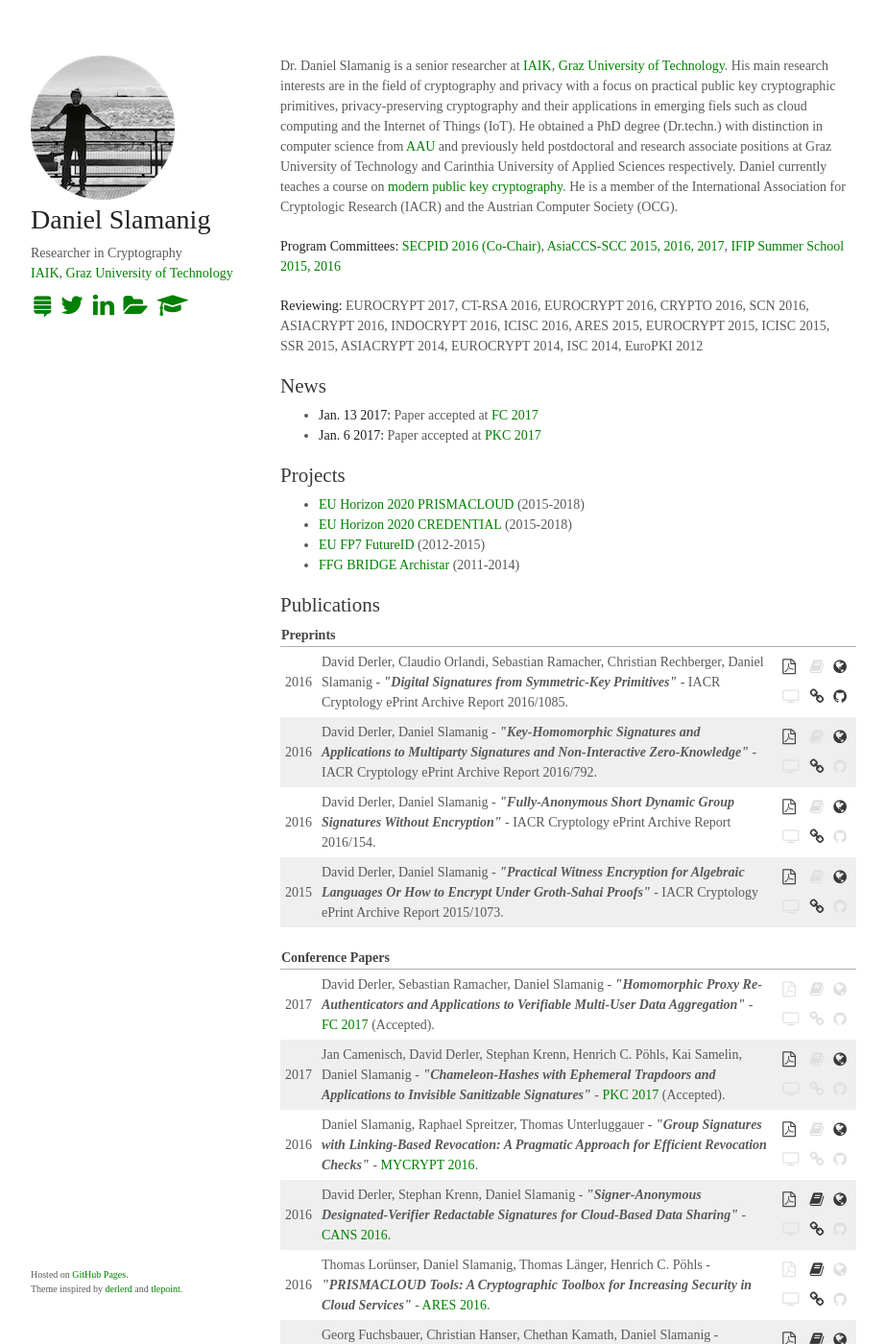
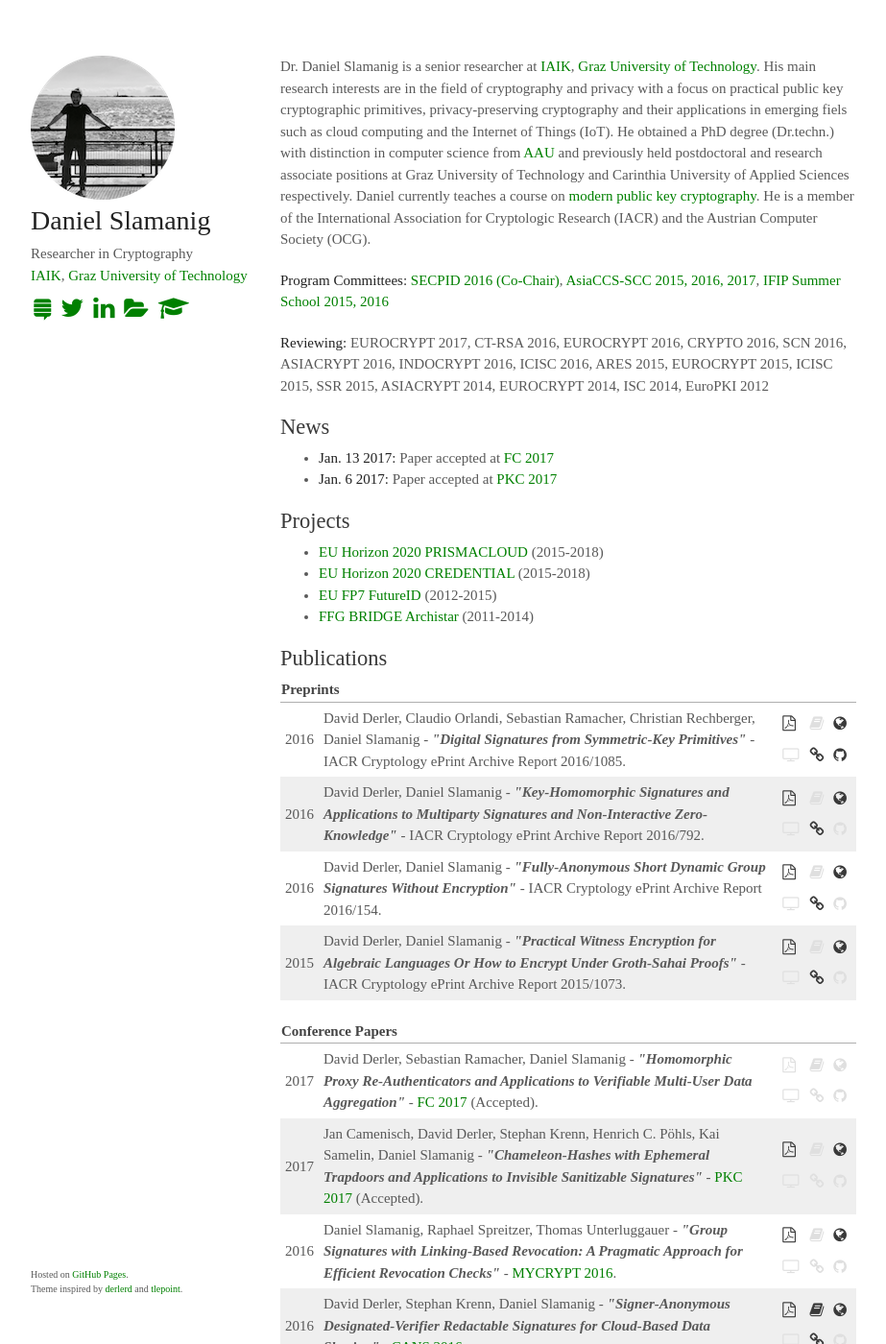
Before and after one commit to drl3c7er/drl3c7er.github.io, a Jekyll site: the page built from index.html, in a window 1280 px wide and 1400 px high. Shown: the whole window at 96% size, without its empty margins (178-1101 px from the left). Built offline with Jekyll 4.4.1, drawn with Linux system fonts in a browser that asks for light colours; some web fonts are replaced.

Commit message:
font size

```diff
--- a/css/styles.css
+++ b/css/styles.css
@@ -1,7 +1,7 @@
 body {
   background-color: #fff;
   padding:50px;
-  font: 14px/1.5 'Overlock';
+  font: 15px/1.5 'Overlock';
   color:#595959;
   font-weight:400;
 }
```
